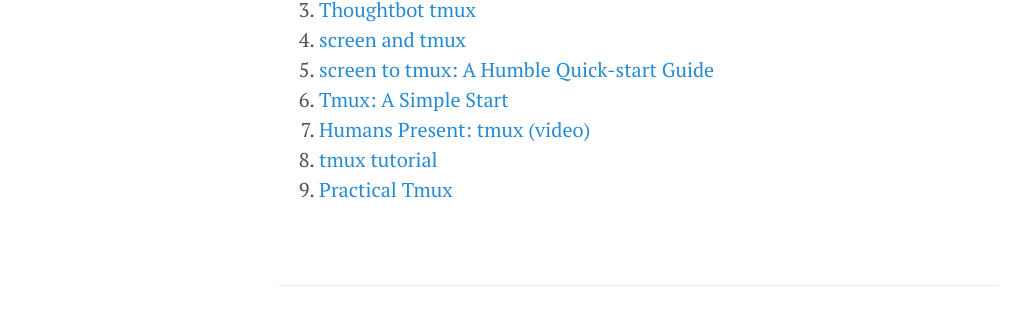
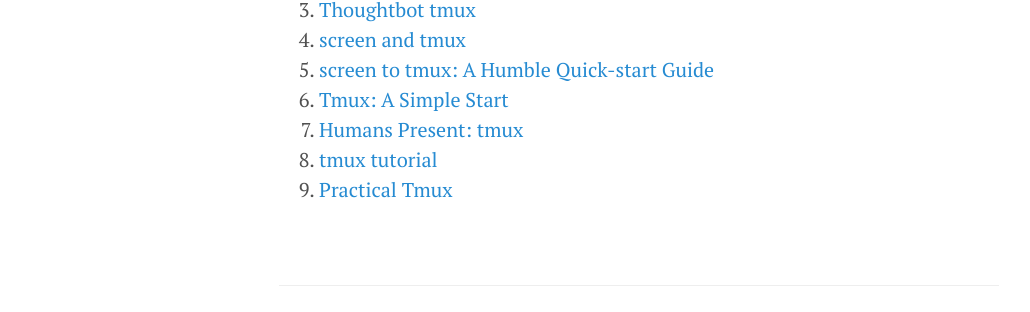
Before and after one commit to ibotdotout/ibotdotout.github.io, a Jekyll site: the page built from _posts/2014-06-09-tmux.md, in a window 1280 px wide and 900 px high, scrolled down 2281 px. Shown: the part 333-645 px from the top of the window, without its empty margins (1-1031 px from the left). Built offline with Jekyll 4.4.1, drawn with Linux system fonts in a browser that asks for light colours; Markdown is read by kramdown in place of the engine named in the settings.

```diff
--- a/_posts/2014-06-09-tmux.md
+++ b/_posts/2014-06-09-tmux.md
@@ -100,6 +100,6 @@ echo "set -g default-command \"reattach-to-user-namespace -l ${SHELL}\"" >> ~/.t
 4. [screen and tmux](http://www.dayid.org/os/notes/tm.html)
 5. [screen to tmux: A Humble Quick-start Guide](http://myhumblecorner.wordpress.com/2011/08/30/screen-to-tmux-a-humble-quick-start-guide/)
 6. [Tmux: A Simple Start](http://www.sitepoint.com/tmux-a-simple-start/)
-7. [Humans Present: tmux (video)](www.youtube.com/watch?v=CKC8Ph-s2F4)
+7. [Humans Present: tmux](www.youtube.com/watch?v=CKC8Ph-s2F4)
 8. [tmux tutorial](https://www.youtube.com/playlist?list=PLtK75qxsQaMJ_DmXk9yZbCBJuG9HRwlGc)
 9. [Practical Tmux](https://mutelight.org/practical-tmux)
```
Also changed, not shown: .travis.yml.
